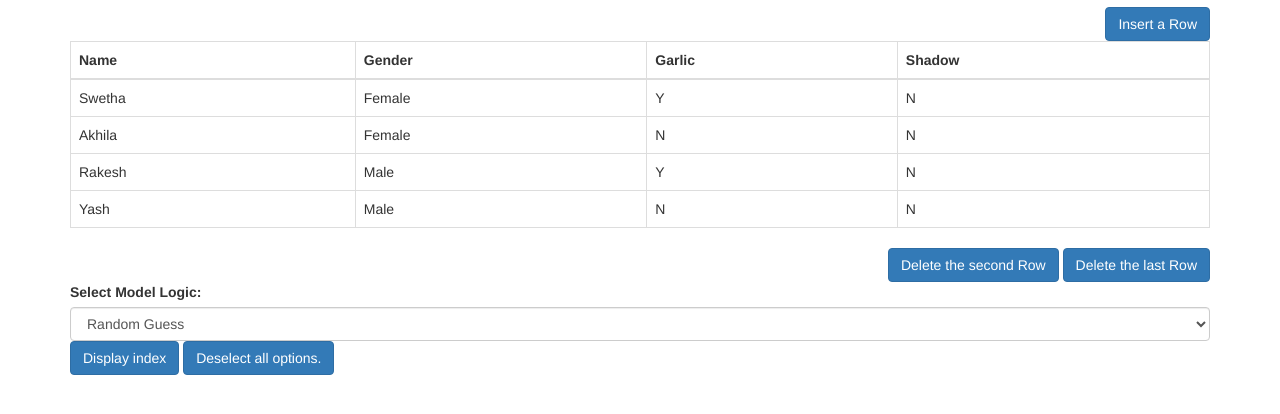
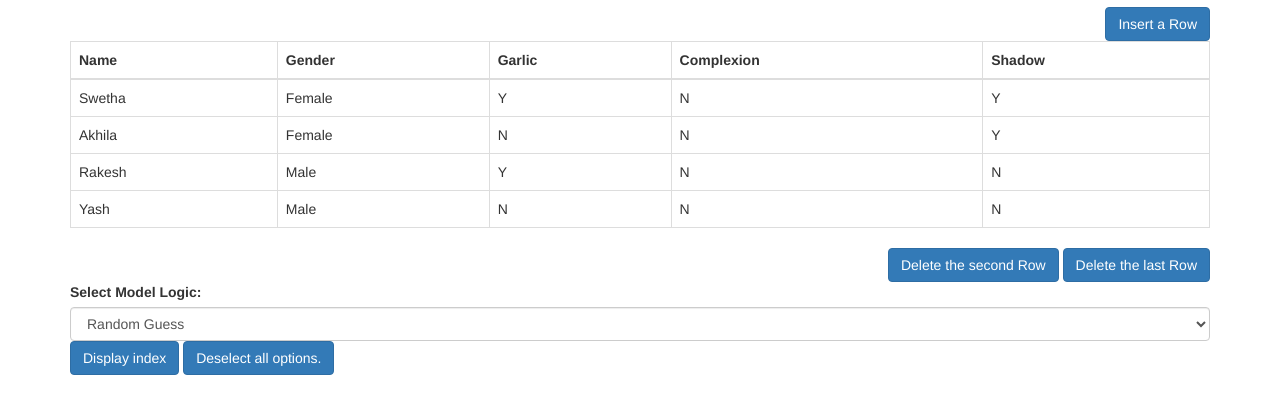
Before and after one commit to swethabusireddy/WebApp_Team_5, a plain HTML site: page Home.html in a window 1280 px wide. Shown: the part 56-470 px from the top of the page. Drawn offline with nearby package versions, Linux system fonts and the light colour scheme.

```diff
--- a/Home.html
+++ b/Home.html
@@ -69,15 +69,16 @@
                     <th>Name</th>
                     <th>Gender</th>
                     <th>Garlic</th>
+                    <th>Complexion</th>
                     <th>Shadow</th>
                 </tr>
             </thead>
             <tbody>
-                <tr><td>Swetha</td><td>Female</td><td>Y</td><td>N</td></td></tr>
-                <tr><td>Akhila</td><td>Female</td><td>N</td><td>N</td></td></tr>
+                <tr id="student_1"><td>Swetha</td><td>Female</td><td>Y</td><td>N</td></td><td>Y</td></tr>
+                <tr id="student_2"><td>Akhila</td><td>Female</td><td>N</td><td>N</td></td><td>Y</td></tr>
                 <tr>
-                <tr><td>Rakesh</td><td>Male</td><td>Y</td><td>N</td></td></tr>
-                <tr><td>Yash</td><td>Male</td><td>N</td><td>N</td></td></tr>
+                <tr id="student_3"><td>Rakesh</td><td>Male</td><td>Y</td><td>N</td></td><td>N</td></tr>
+                <tr id="student_4"><td>Yash</td><td>Male</td><td>N</td><td>N</td></td><td>N</td></tr>
                 <tr>
 
             </tbody>
@@ -102,7 +103,7 @@
 
             <button class="btn btn-primary" onclick="document.getElementById(&#39;mySelect&#39;).selectedIndex = &#39;-1&#39;">Deselect all options.</button>
         </div>
-
+            <label style="display: none" id="display_option"></label>
     </div>
     <!-- The Modal -->
     <div id="myModal" class="modal">
@@ -138,11 +139,14 @@
                 <label><input type="checkbox" id="galic_checkbox">Garlic</label>
             </div>
             <div class="checkbox">
+                <label><input type="checkbox" id="complexion_checkbox">Complexion</label>
+            </div>
+            <div class="checkbox">
                 <label><input type="checkbox" id="shadow_checkbox">Shadow</label>
             </div>
             <div>
                 <label for="comment">Comment:</label>
-                <textarea class="form-control" rows="5" id="comment"></textarea>
+                <textarea class="form-control" rows="6" id="comment"></textarea>
             </div>
             <div>
                 <!-- How to display all user input information as a paragraph? Finish the output_user_info function -->
```
